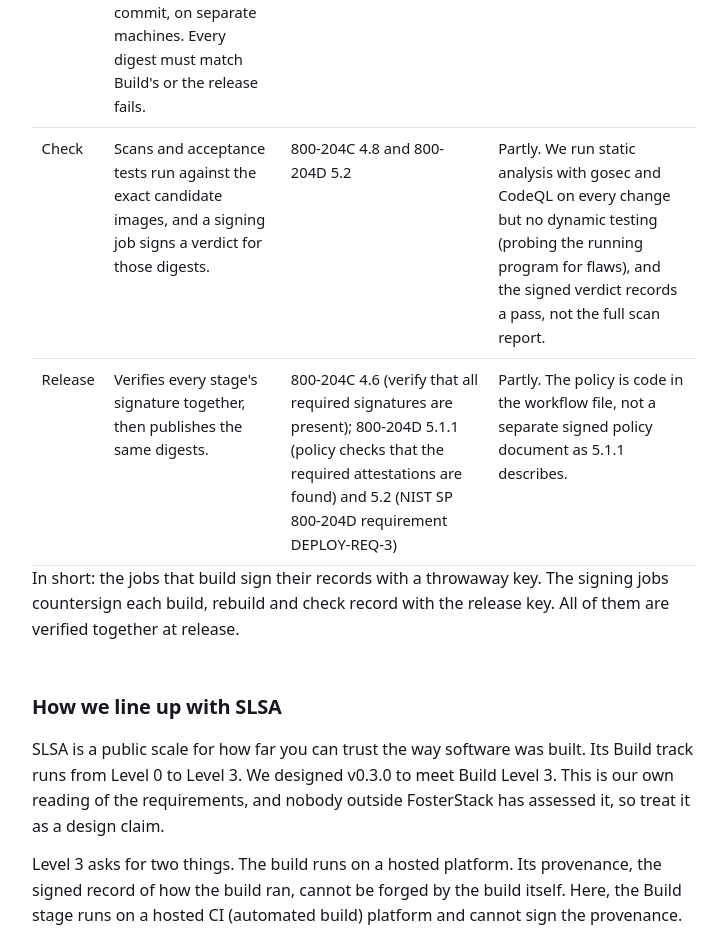
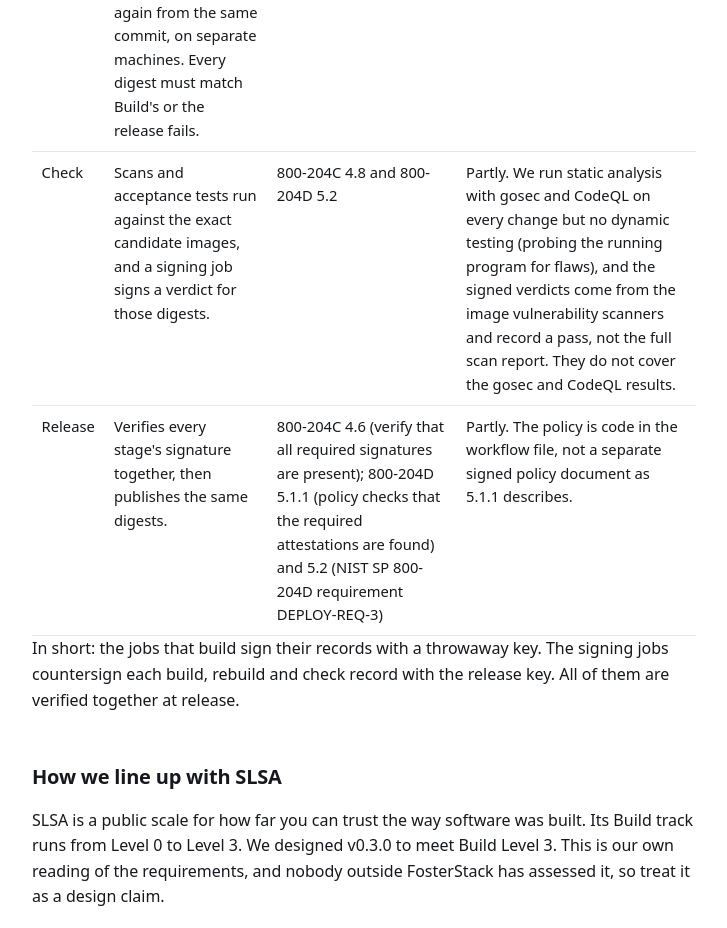
Before and after one commit to fosterstack/www, a plain HTML site: page how-our-pipeline-maps-to-nist-and-slsa/index.html in a window 1280 px wide. Shown: the part 1226-2154 px from the top of the page, without its empty margins (276-1003 px from the left). Drawn offline with Linux system fonts and the light colour scheme.

Commit message:
NIST and SLSA page: the signed verdicts come from the image scanners, not gosec or CodeQL

```diff
--- a/how-our-pipeline-maps-to-nist-and-slsa/index.html
+++ b/how-our-pipeline-maps-to-nist-and-slsa/index.html
@@ -103,7 +103,7 @@
       <tr><td>Build</td><td>Checks that the tag is signed, then builds the binaries and both images once. The image is assembled from the packages it built, with no base image.</td><td>800-204D 5.1.1 "Secure Build"; 800-204C 3.3.3 (SBOM generation and code signing as pipeline tasks)</td><td>Matches the practice as we read it.</td></tr>
       <tr><td>Sign</td><td>A separate stage records the build and signs it in its own job. It works from the build's digest list, checked against the build's record.</td><td>800-204D 5.1.1 (signing outside the build steps); 800-204C 4.6 (signing during each required stage)</td><td>Partly. 4.6 prefers multi-party signing; every signature here is made by automation in one repository.</td></tr>
       <tr><td>Rebuild</td><td>Builds the packages and both images again from the same commit, on separate machines. Every digest must match Build's or the release fails.</td><td>No direct match in either document.</td><td>Not mapped.</td></tr>
-      <tr><td>Check</td><td>Scans and acceptance tests run against the exact candidate images, and a signing job signs a verdict for those digests.</td><td>800-204C 4.8 and 800-204D 5.2</td><td>Partly. We run static analysis with gosec and CodeQL on every change but no dynamic testing (probing the running program for flaws), and the signed verdict records a pass, not the full scan report.</td></tr>
+      <tr><td>Check</td><td>Scans and acceptance tests run against the exact candidate images, and a signing job signs a verdict for those digests.</td><td>800-204C 4.8 and 800-204D 5.2</td><td>Partly. We run static analysis with gosec and CodeQL on every change but no dynamic testing (probing the running program for flaws), and the signed verdicts come from the image vulnerability scanners and record a pass, not the full scan report. They do not cover the gosec and CodeQL results.</td></tr>
       <tr><td>Release</td><td>Verifies every stage's signature together, then publishes the same digests.</td><td>800-204C 4.6 (verify that all required signatures are present); 800-204D 5.1.1 (policy checks that the required attestations are found) and 5.2 (NIST SP 800-204D requirement DEPLOY-REQ-3)</td><td>Partly. The policy is code in the workflow file, not a separate signed policy document as 5.1.1 describes.</td></tr>
     </tbody>
   </table></div>
```
